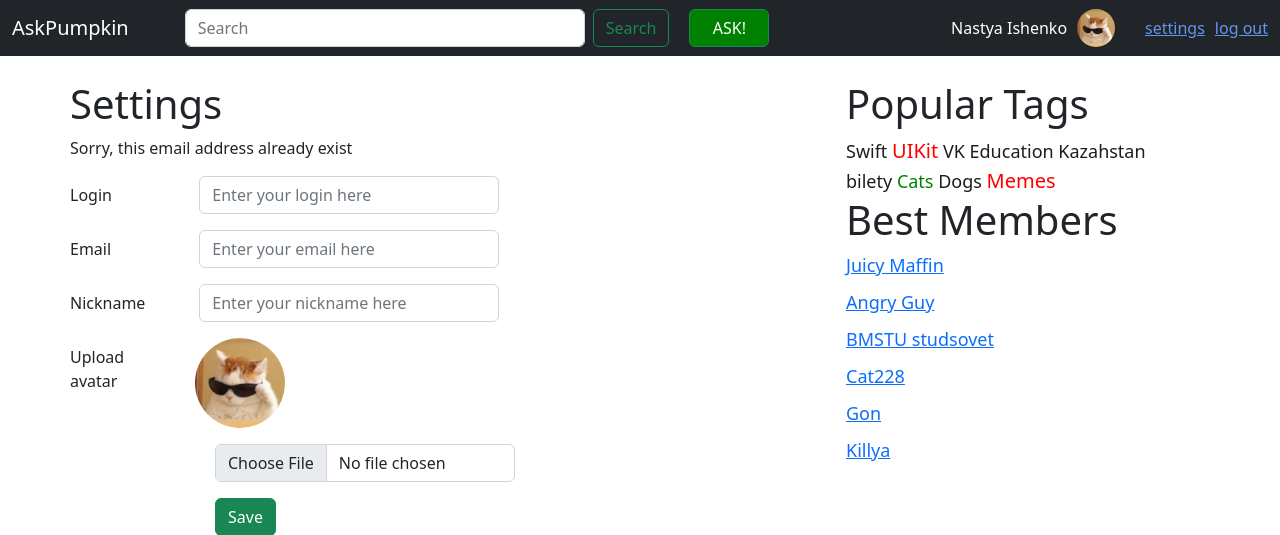
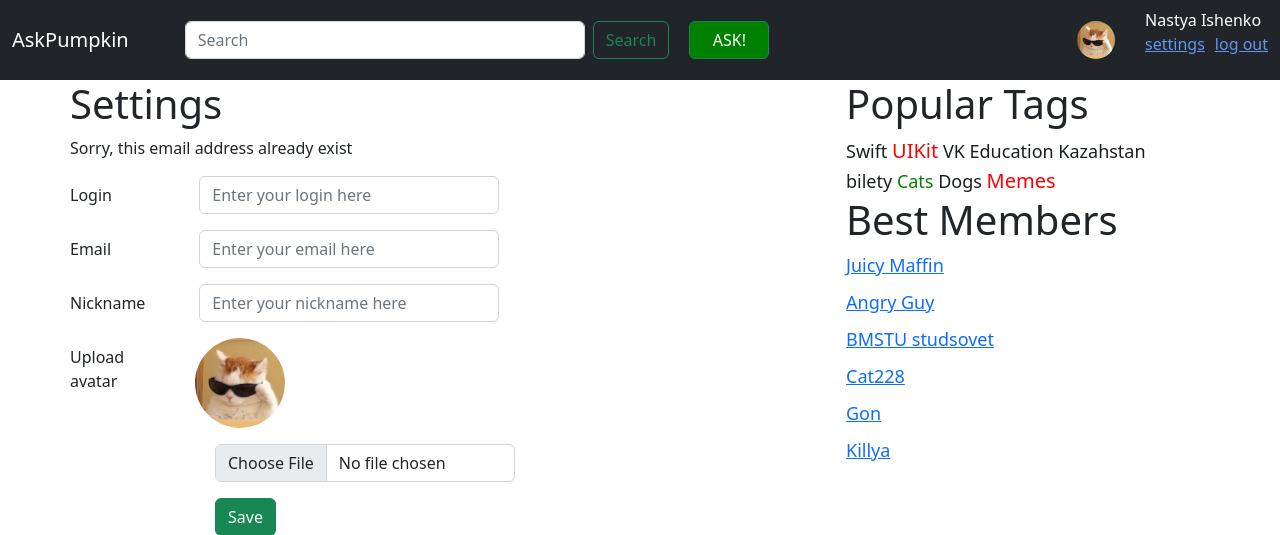
Before and after one commit to v0blaa/VK-education-Web, a Python web app: template templates/settings.html in a window 1280 px wide. Shown: the top 535 px of the page. Run offline with Jinja, Linux system fonts and the light colour scheme; the template is opened without the code that fills it, so the values that code supplies are empty.

Commit message:
some fixes

```diff
--- a/static/css/style.css
+++ b/static/css/style.css
@@ -26,6 +26,19 @@
     height: 45px;
     color: white;
     background: green;
+}
+
+.name-label {
+    margin-left: 10px;
+    color: #ffffff;
+}
+
+.navbar-account-links {
+    display: flex
+}
+
+.navbar-account-link {
+    color: cornflowerblue;
 }
 
 .default-data-field {
--- a/templates/settings.html
+++ b/templates/settings.html
@@ -26,18 +26,22 @@
                 </form>
                 <button class="btn btn-success ask-button" type="button">ASK!</button>
             </div>
-            <a class="name-link" href="#" target="_blank">Nastya Ishenko</a>
             <div class="user-info-block">
                 <div class="navbar-avatar">
                     <img src="../static/img/avatar-1.jpg" alt="" />
                 </div>
             </div>
-            <div class="user-info-block">
-                <a class="navbar-account-link" href="#" target="_blank">settings</a>
+        <div class="mb-3">
+            <label class="name-label" >Nastya Ishenko</label>
+            <div class="navbar-account-links">
+                <div class="user-info-block">
+                    <a class="navbar-account-link" href="#" target="_blank">settings</a>
+                </div>
+                <div class="user-info-block">
+                    <a class="navbar-account-link" href="#" target="_blank">log out</a>
+                </div>
             </div>
-            <div class="user-info-block">
-                <a class="navbar-account-link" href="#" target="_blank">log out</a>
-            </div>
+        </div>
         </div>
     </nav>
 </header>
```
Also changed, not shown: templates/new_question.html (+10 -6 lines), templates/new_questions.html (+10 -6 lines), templates/one_question.html (+10 -6 lines), templates/question_tag.html (+10 -6 lines).
